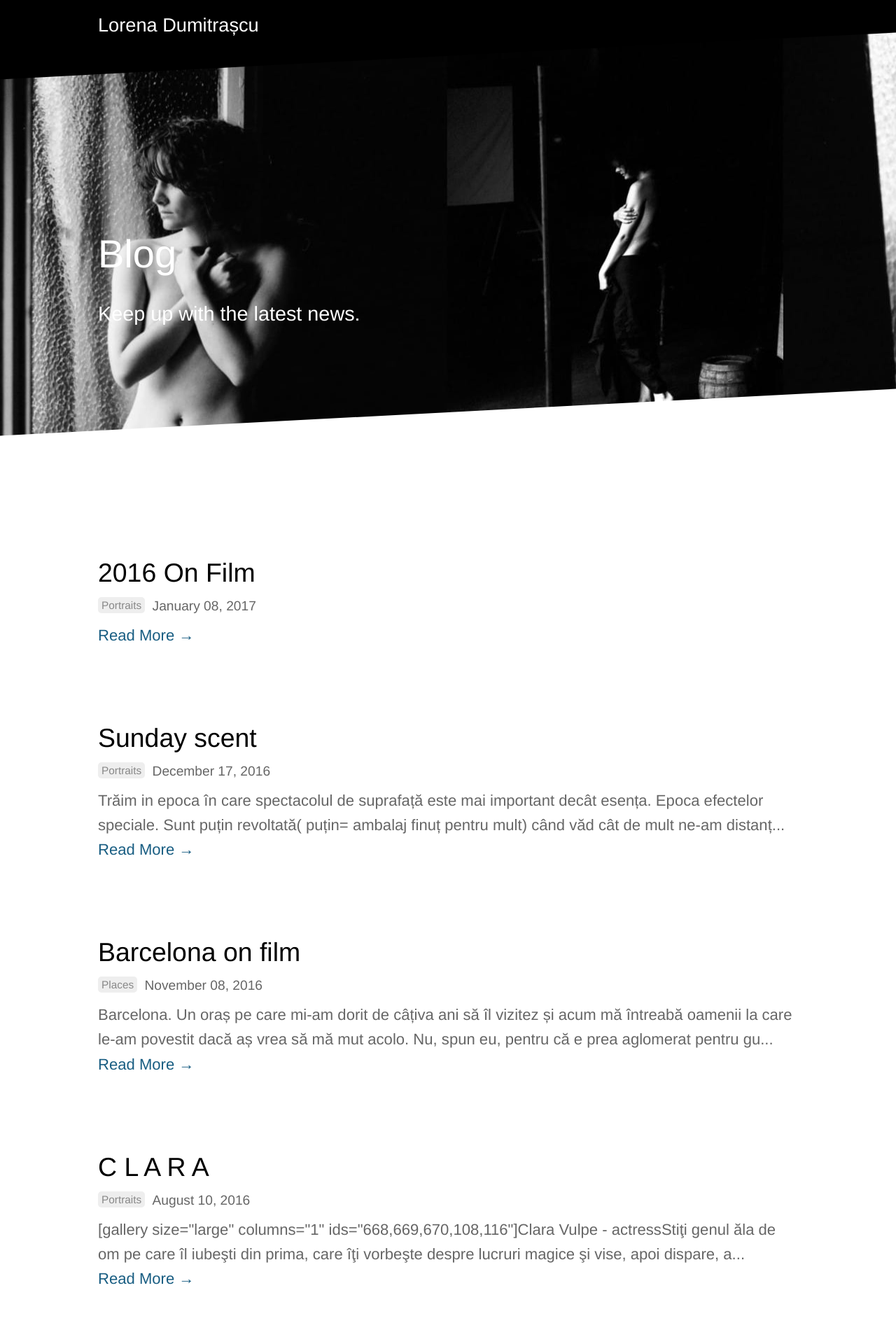
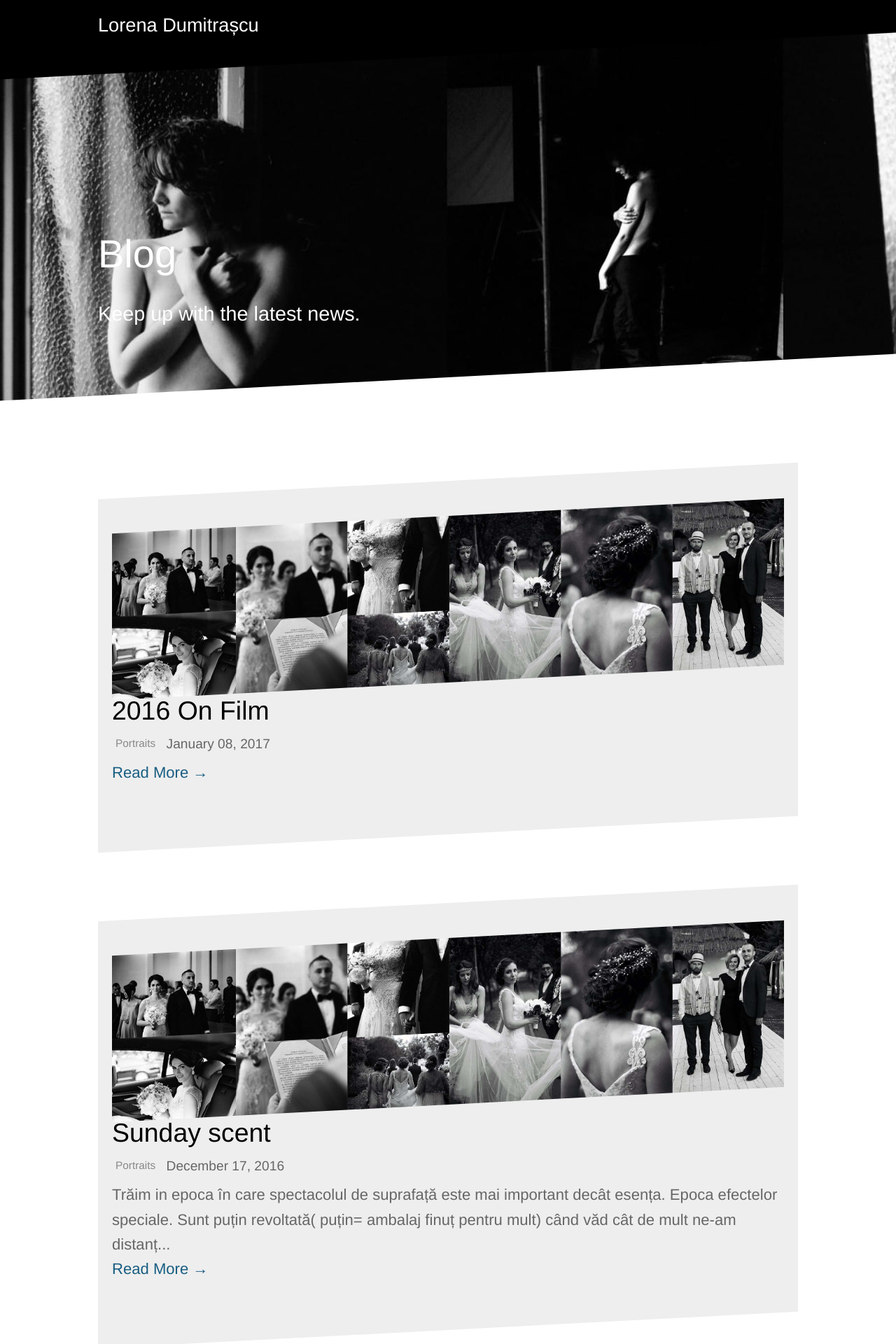
Before and after one commit to CosminTraistaru/photostories, a Jekyll site: the page built from blog/index.html, in a window 1280 px wide. Shown: the top 1920 px of the page at 70% size. Built offline with Jekyll 4.4.1, drawn with Linux system fonts in a browser that asks for light colours; some web fonts are replaced; the list of posts is cut into pages by our own code.

Commit message:
header image for blog posts

```diff
--- a/_includes/post-summary.html
+++ b/_includes/post-summary.html
@@ -1,6 +1,11 @@
+<section class="diagonal alternate">
+<div class="container">
+	<img class="blog-header" src="/assets/2017/weedings-2016-min.jpg" alt="" border="0" />
 <h3><a href="{{ site.baseurl }}{{ include.post.url }}">{{ include.post.title }}</a></h3>
 {% include post-title.html post=post %}
 <div class="post-content">
 	{% if post.excerpt %}{{ post.excerpt | strip_html | strip_newlines | truncate: 200 }}{% endif %}
 	<p><a href="{{ site.baseurl }}{{ include.post.url }}">Read More &rarr;</a></p>
 </div>
+</div>
+	</section>
--- a/_sass/layout.scss
+++ b/_sass/layout.scss
@@ -44,7 +44,7 @@ header {
 }
 
 section {
-	padding: 100px 0;
+	padding: 50px 0;
 	background: #fff;
 	margin-top: -2px;
 
@@ -59,6 +59,13 @@ section {
 			-moz-transform: skewY($section-rotation);
 			-ms-transform: skewY($section-rotation);
 			transform: skewY($section-rotation);
+		}
+
+		img.blog-header {
+			-webkit-transform: skewY(-$section-rotation);
+			-moz-transform: skewY(-$section-rotation);
+			-ms-transform: skewY(-$section-rotation);
+			transform: skewY(-$section-rotation);
 		}
 	}
 
```
